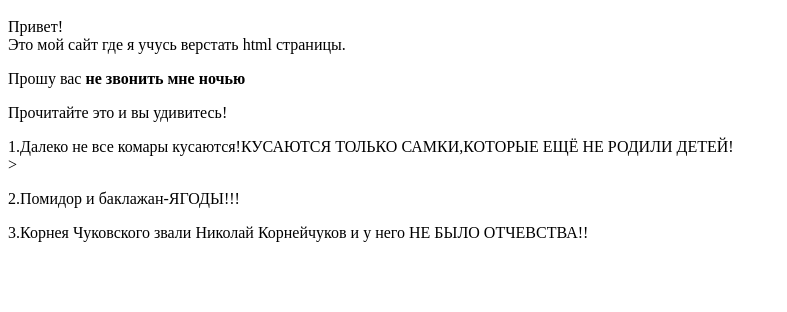
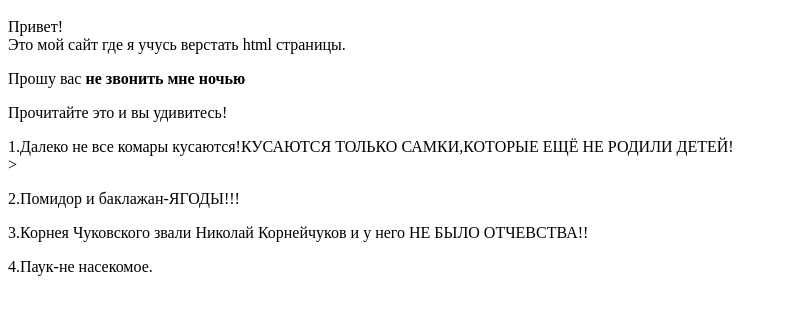
Before and after one commit to sofia-chess/sofia-chess.github.io, a plain HTML site: page index.html in a window 1280 px wide. Shown: the part 48-360 px from the top of the page, without its empty margins (0-787 px from the left). Drawn offline with Linux system fonts and the light colour scheme.

Commit message:
Update index.html

```diff
--- a/index.html
+++ b/index.html
@@ -23,5 +23,8 @@
      2.Помидор и баклажан-ЯГОДЫ!!!<br>
     </p>
     3.Корнея Чуковского звали Николай Корнейчуков и у него НЕ БЫЛО ОТЧЕВСТВА!!<br>
+    <p>
+      4.Паук-не насекомое.
+    </p>
   </body>
 </html>
```
